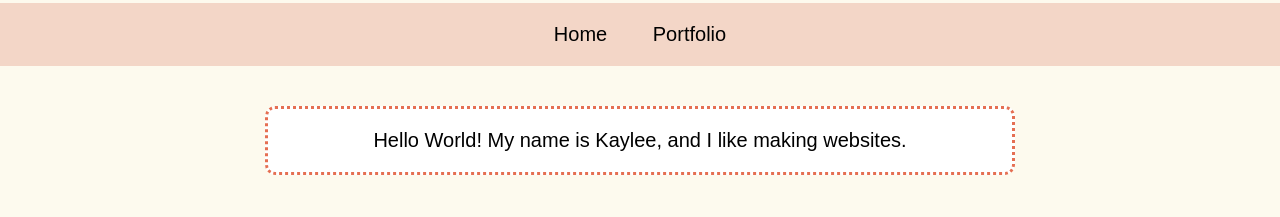
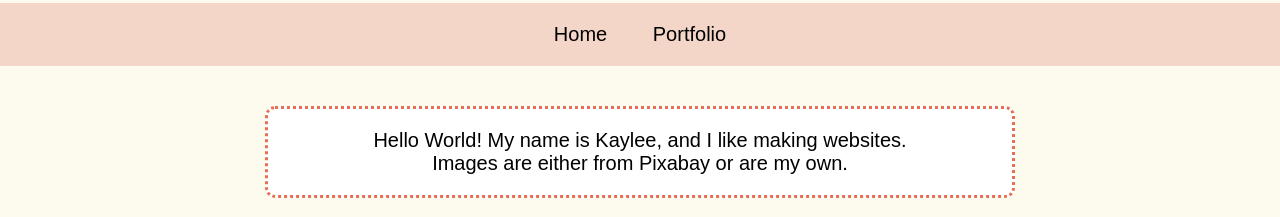
Before and after one commit to kaylz-d/gwc-site, a plain HTML site: page index.html in a window 1280 px wide. Shown: the part 258-475 px from the top of the page. Drawn offline with Linux system fonts and the light colour scheme.

Commit message:
add credit

```diff
--- a/index.html
+++ b/index.html
@@ -31,7 +31,10 @@
     <main>
         <section class="flex-container">
             <div class="text-box">
-                <p>Hello World! My name is Kaylee, and I like making websites.</p>
+                <p style="padding-left: 20px; padding-right: 20px;">Hello World! My name is Kaylee, and I like making websites.
+                    <br>
+                    Images are either from <a class="no-deco" style="padding: 0px" href="https://pixabay.com/">Pixabay</a> or are my own.
+                </p>
             </div>
         </section>
 
```
